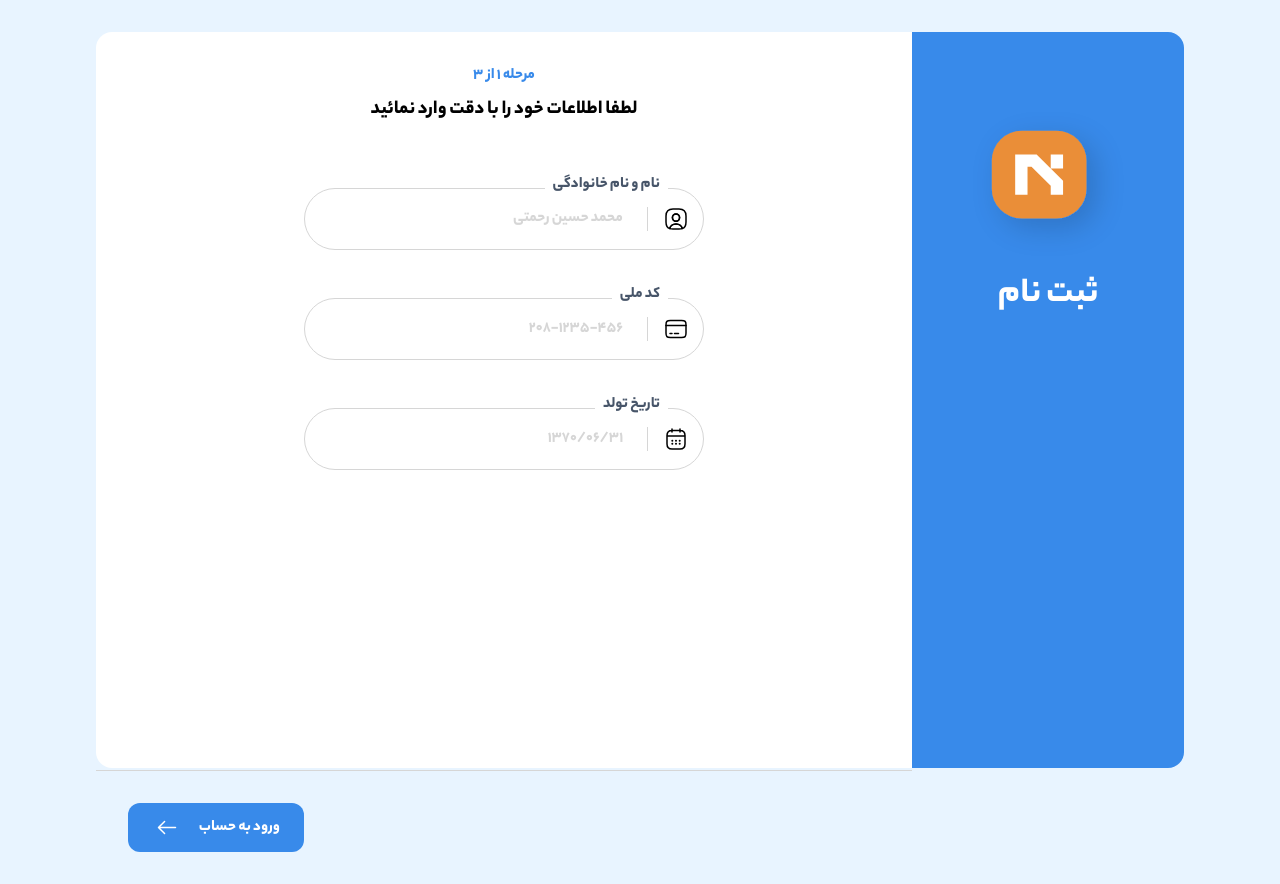
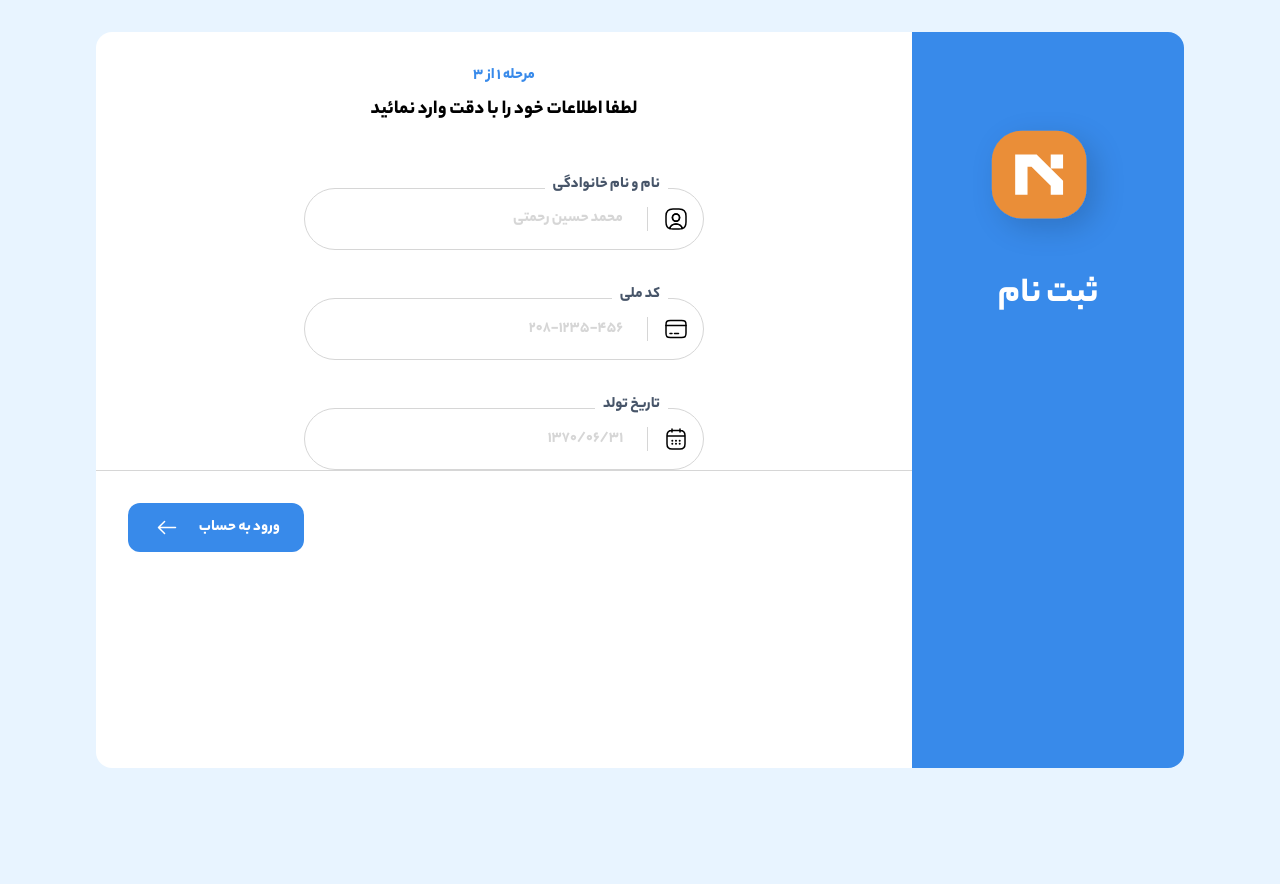
Before and after one commit to mehdimh95/dornika-test, a Next.js app: page /singup in a window 1280 px wide. After the commit the page ends 800 px from the top, so only its background shows below. Built offline with nearby package versions, Linux system fonts and the light colour scheme.

Commit message:
chore: move container to layout

```diff
--- a/src/components/Container.tsx
+++ b/src/components/layout/Container.tsx
@@ -2,7 +2,7 @@ import React from 'react';
 
 const Container: React.FC<{ children: React.ReactNode }> = ({ children }) => {
   return (
-    <div className='flex h-screen items-stretch py-8 px-24'>{children}</div>
+    <div className='flex h-screen items-stretch py-8 p-24'>{children}</div>
   );
 };
 
--- a/src/pages/login/index.tsx
+++ b/src/pages/login/index.tsx
@@ -1,6 +1,6 @@
 import BlueButton from '@/components/Button/Button';
-import Container from '@/components/Container';
 import FormController from '@/components/FormController';
+import Container from '@/components/layout/Container';
 import { ArrowLeft } from '../../components/icons/arrowleft';
 import { Lock } from '../../components/icons/lock';
 import { MessageText1 } from '../../components/icons/messge';
--- a/src/pages/singup/index.tsx
+++ b/src/pages/singup/index.tsx
@@ -1,6 +1,6 @@
 import BlueButton from '@/components/Button/Button';
-import Container from '@/components/Container';
 import FormController from '@/components/FormController';
+import Container from '@/components/layout/Container';
 import Image from 'next/image';
 import { ArrowLeft } from '../../components/icons/arrowleft';
 import { Calendar } from '../../components/icons/calender';
@@ -25,7 +25,7 @@ export default function SingUp() {
         <p className=' text-black  font-bold text-xl'>
           لطفا اطلاعات خود را با دقت وارد نمائید
         </p>
-        <div className='flex flex-col gap-12 w-full px-52 pt-16 pb-[300px] border-b border-b-fade-gray'>
+        <div className='flex flex-col gap-12 w-full px-52 pt-16  border-b border-b-fade-gray'>
           <FormController
             label={'نام و نام خانوادگی'}
             placeholder={'محمد حسین رحمتی'}
```
